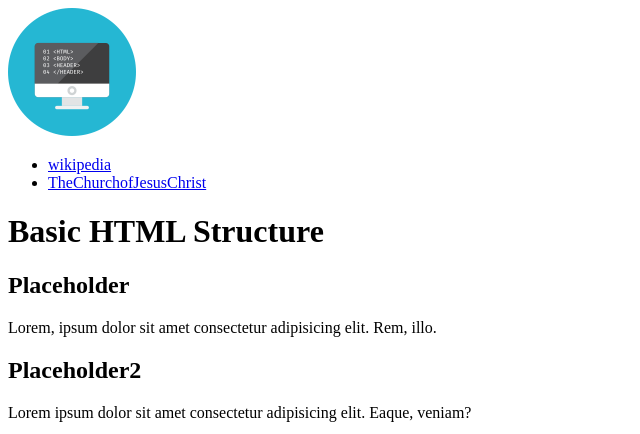
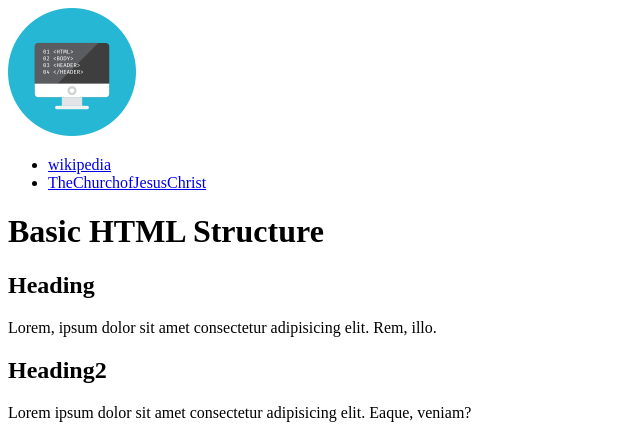
Before and after one commit to Survivor5555/wdd130, a plain HTML site: page week02/basic-layout.html in a window 1280 px wide. Shown: the top 434 px of the page, without its empty margins (0-640 px from the left). Drawn offline with Linux system fonts and the light colour scheme; grey boxes are pictures that could not be loaded.

Commit message:
week2 assignment

```diff
--- a/week02/basic-layout.html
+++ b/week02/basic-layout.html
@@ -4,9 +4,9 @@
 <head>
     <meta charset="UTF-8">
     <meta name="viewport" content="width=device-width, initial-scale=1.0">
+    <title>Basic HTML Structure</title>
     <meta name="description" content="A basic HTML structure example using semantic HTML elements">
     <meta name="author" content="Rudy Lindsay">
-    <title>Basic HTML Structure</title>
 </head>
 
 <body>
@@ -22,11 +22,11 @@
     <main>
         <h1>Basic HTML Structure</h1>
         <section>
-            <h2>Placeholder</h2>
+            <h2>Heading</h2>
             <p>Lorem, ipsum dolor sit amet consectetur adipisicing elit. Rem, illo.</p>
         </section>
         <section>
-            <h2>Placeholder2</h2>
+            <h2>Heading2</h2>
             <p>Lorem ipsum dolor sit amet consectetur adipisicing elit. Eaque, veniam?</p>
         </section>
     </main>
```
